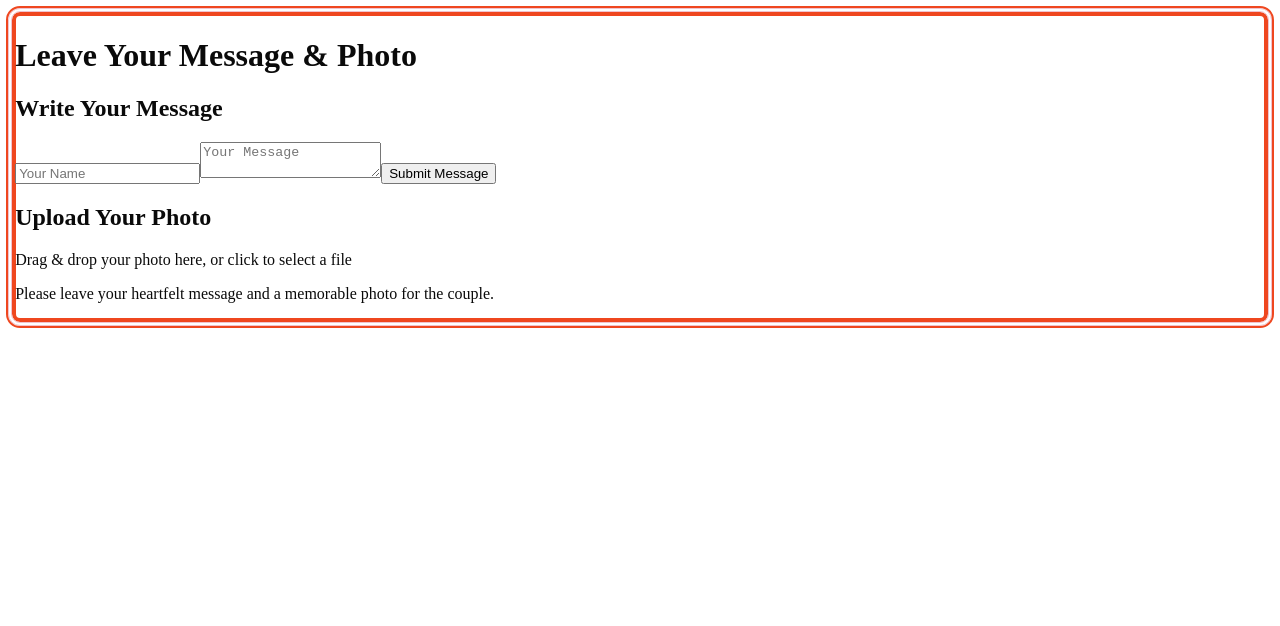
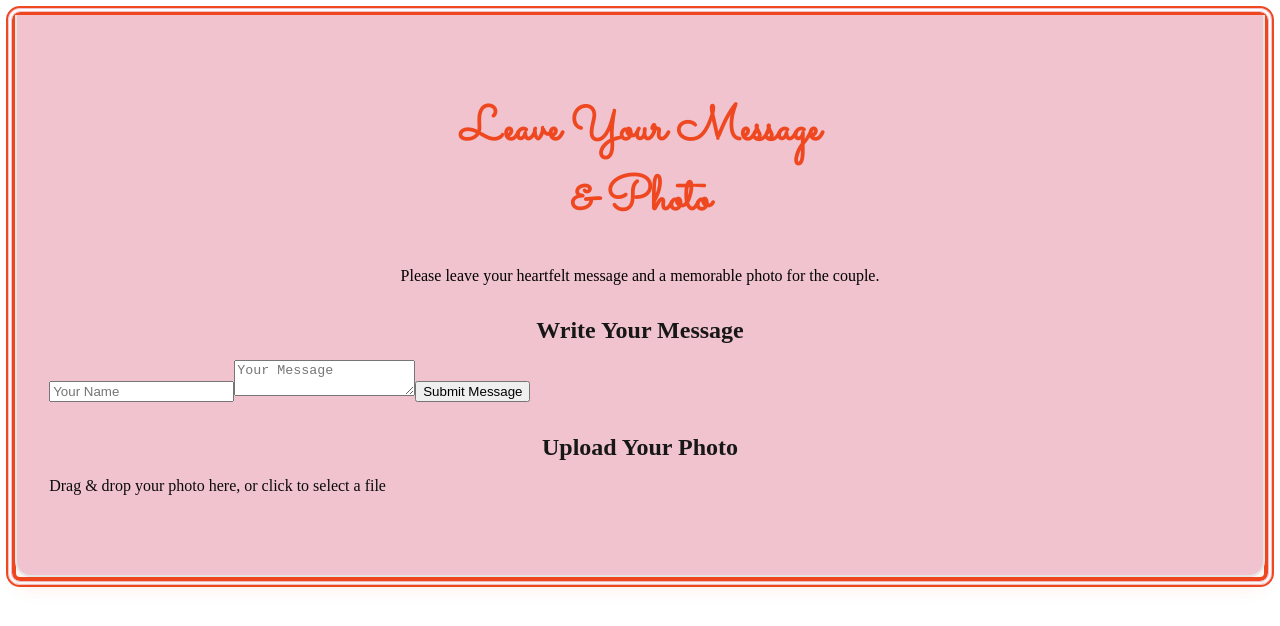
Before and after one commit to GinaHorch/becko-ava-wedding, a Next.js app: page /upload in a window 1280 px wide. Shown: the top 626 px of the page. Built offline with nearby package versions, Linux system fonts and the light colour scheme; a web font is replaced by a local one.

Commit message:
start of css added to message page

```diff
--- a/src/app/globals.css
+++ b/src/app/globals.css
@@ -195,6 +195,83 @@ body {
   height: auto;
 }
 
+/* ...existing styles... */
+
+/* Component-specific styles for Guestbook */
+
+.envelope {
+  max-width: 840px;
+  margin: 4rem auto;
+  position: relative;
+  perspective: 1000px;
+}
+
+.envelope-flap {
+  width: 100%;
+  height: 0;
+  padding-bottom: 50%;
+  background: red;
+  clip-path: polygon(50% 0%, 0% 100%, 100% 100%);
+  border-top-left-radius: 1rem;
+  border-top-right-radius: 1rem;
+  box-shadow: 0 8px 10px rgba(0, 0, 0, 0.05);
+}
+
+.guestbook-container {
+  background-color: #f0c3ce;
+  padding: 3rem 2rem;
+  border: 2px solid var(--border);
+  border-top: none; /* So the flap looks connected */
+  border-bottom-left-radius: 1rem;
+  border-bottom-right-radius: 1rem;
+  box-shadow: 0 10px 20px rgba(239, 71, 31, 0.1);
+  animation: fadeInUp 0.8s ease;
+}
+
+.guestbook-title {
+  font-family: 'Sacramento', cursive;
+  font-size: 3rem;
+  text-align: center;
+  color: #ef471f;
+  margin-bottom: 2rem;
+}
+
+.instructions {
+  text-align: center;
+  color: black;
+  margin-bottom: 2rem;
+}
+
+.message-form-section,
+.image-uploader-section {
+  margin-bottom: 2rem;
+}
+
+.message-form-section h2,
+.image-uploader-section h2 {
+  font-size: 1.5rem;
+  margin-bottom: 1rem;
+  color: var(--primary);
+  text-align: center;
+}
+
+/* (Optional) Fade-in animation */
+@keyframes fadeInUp {
+  from {
+    opacity: 0;
+    transform: translateY(20px);
+  }
+  to {
+    opacity: 1;
+    transform: translateY(0);
+  }
+}
+
+.guestbook-container {
+  animation: fadeInUp 0.8s ease;
+}
+
+
 /* Bouncing animation with more vertical movement and alternating */
 @keyframes bounceRight {
   0% {
--- a/src/app/upload/page.tsx
+++ b/src/app/upload/page.tsx
@@ -4,7 +4,12 @@ import GuestMessageForm from '../components/GuestMessageForm';
 export default function Guestbook() {
   return (
     <div className="guestbook-container">
-      <h1 className="guestbook-title">Leave Your Message & Photo</h1>
+      <h1 className="guestbook-title">Leave Your Message <br />
+ & Photo</h1>
+
+      <div className="instructions">
+        <p>Please leave your heartfelt message and a memorable photo for the couple.</p>
+      </div>
 
       <section className="message-form-section">
         <h2>Write Your Message</h2>
@@ -16,10 +21,7 @@ export default function Guestbook() {
         <ImageUploader />
       </section>
 
-      <div className="instructions">
-        <p>Please leave your heartfelt message and a memorable photo for the couple.</p>
-      </div>
-    </div>
+   </div>
   );
 }
 // This is a skeleton code for the guestbook page. You can modify the structure, content and styles as needed.
```
